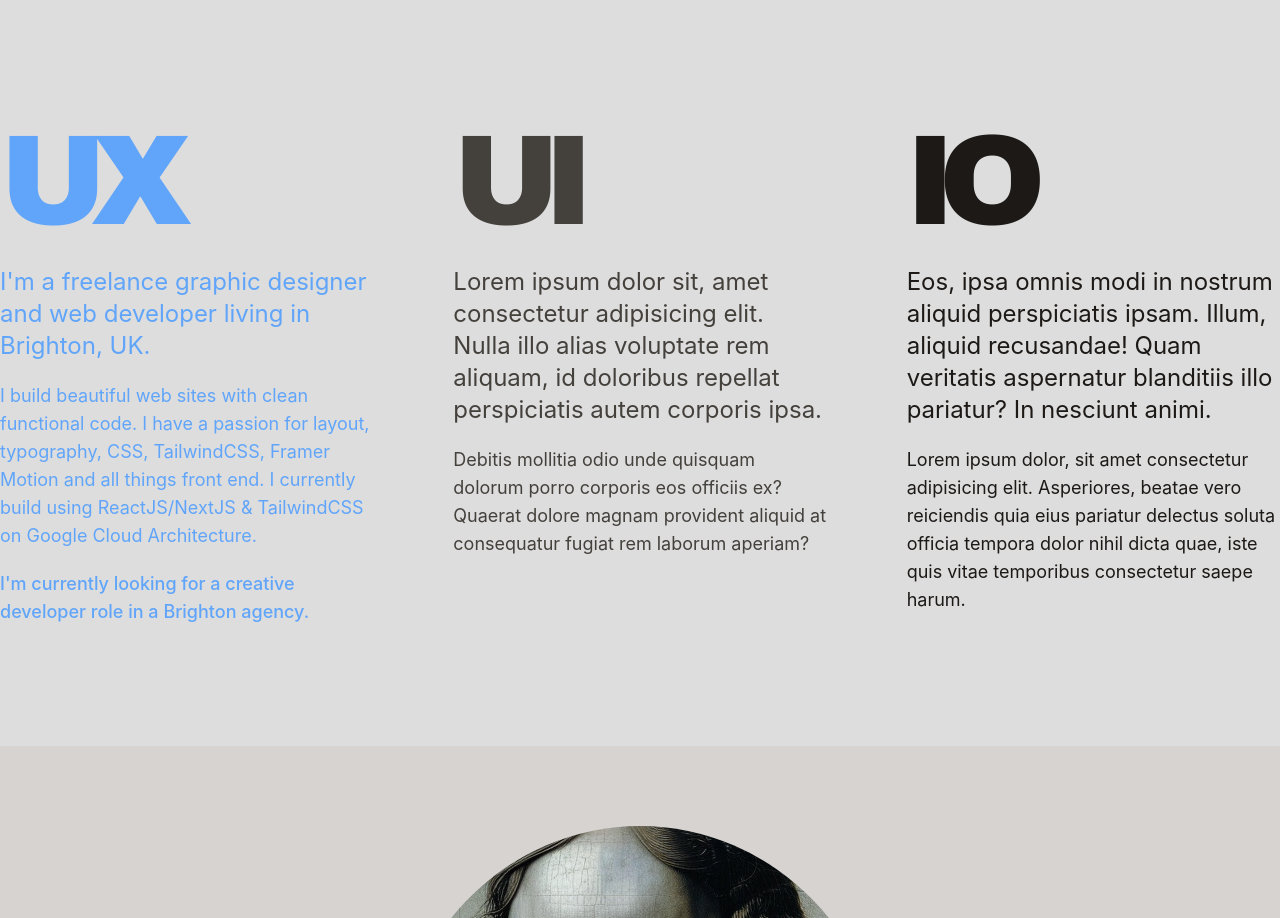
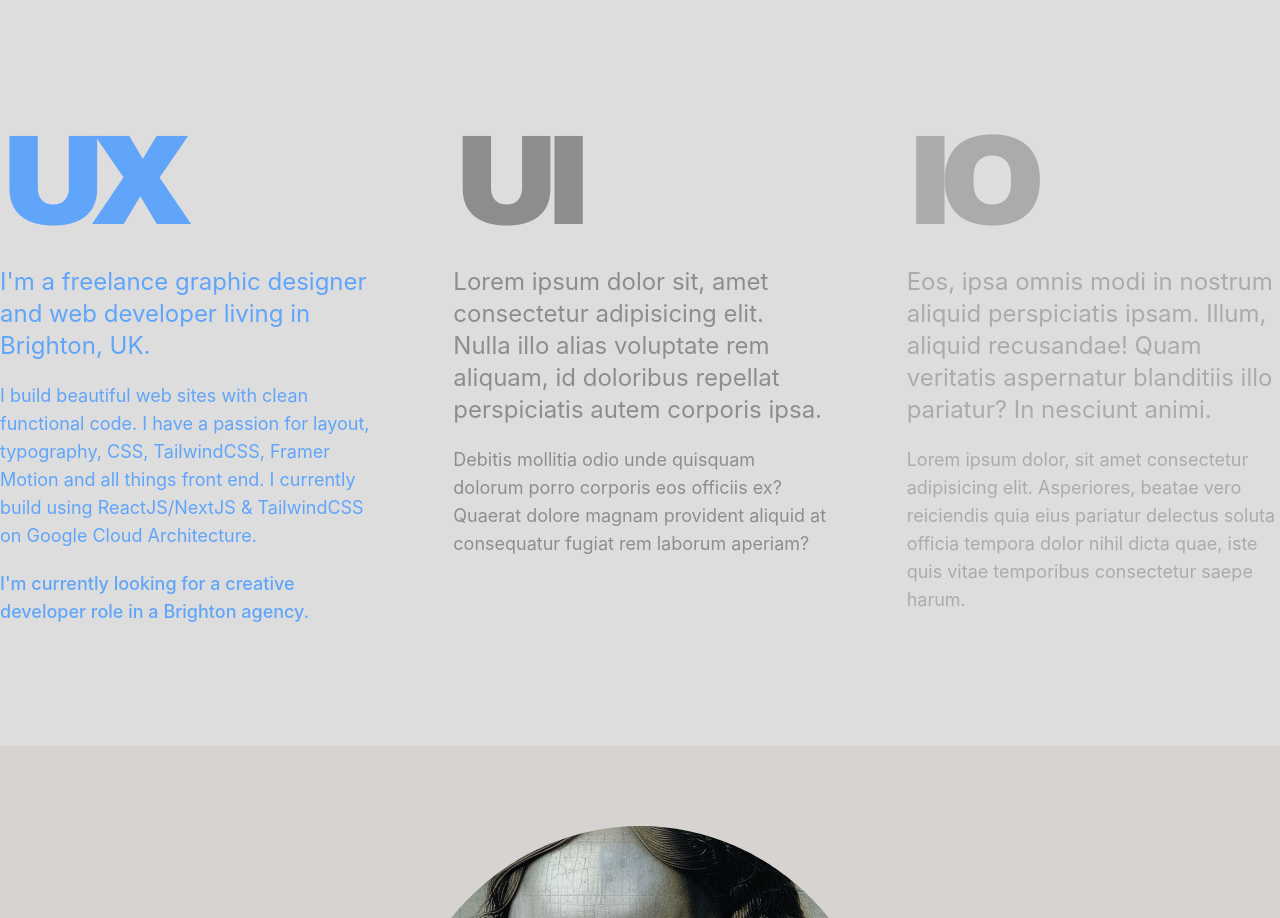
Before and after one commit to carlwicker/carlwicker-nextjs12, a Next.js app: page / in a window 1280 px wide. Shown: the part 802-1720 px from the top of the page. Built offline with nearby package versions, Linux system fonts and the light colour scheme.

Commit message:
section 2 fade lorem

```diff
--- a/components/Section2/Io.tsx
+++ b/components/Section2/Io.tsx
@@ -1,6 +1,6 @@
 export default function Io() {
   return (
-    <div className="flex gap-5 justify-center font-normal flex-col text-stone-900">
+    <div className="flex gap-5 justify-center font-normal flex-col text-stone-900 opacity-25">
       <h2
         style={{
           fontFamily: "Archivo",
--- a/components/Section2/Ui.tsx
+++ b/components/Section2/Ui.tsx
@@ -1,6 +1,6 @@
 export default function Ui() {
   return (
-    <div className="flex gap-5 self-center lg:self-start flex-col font-normal text-stone-700">
+    <div className="flex gap-5 self-center lg:self-start flex-col font-normal text-stone-700 opacity-50">
       <h2
         style={{
           fontFamily: "Archivo",
```
